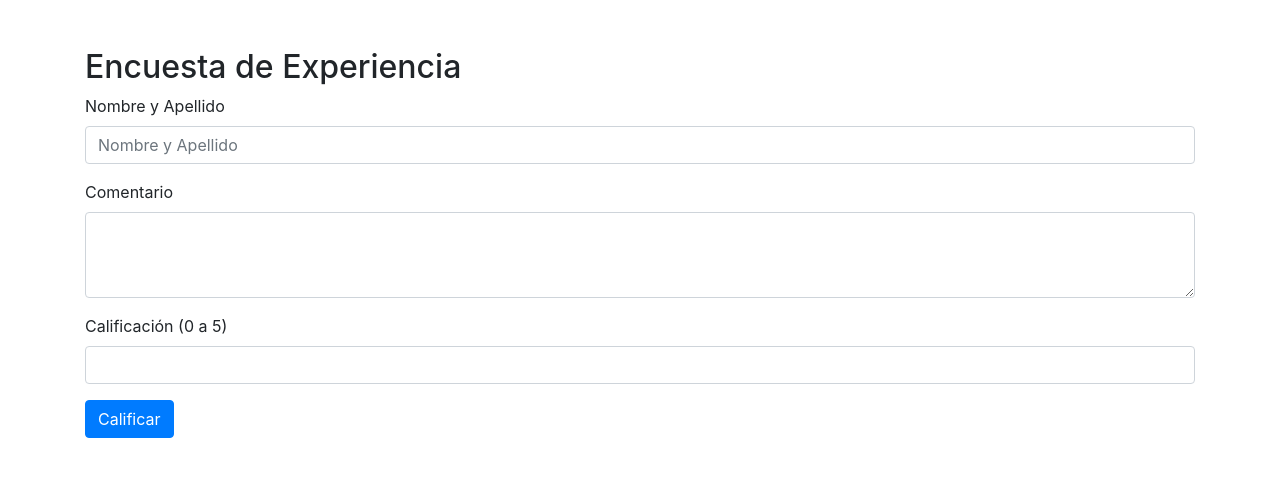
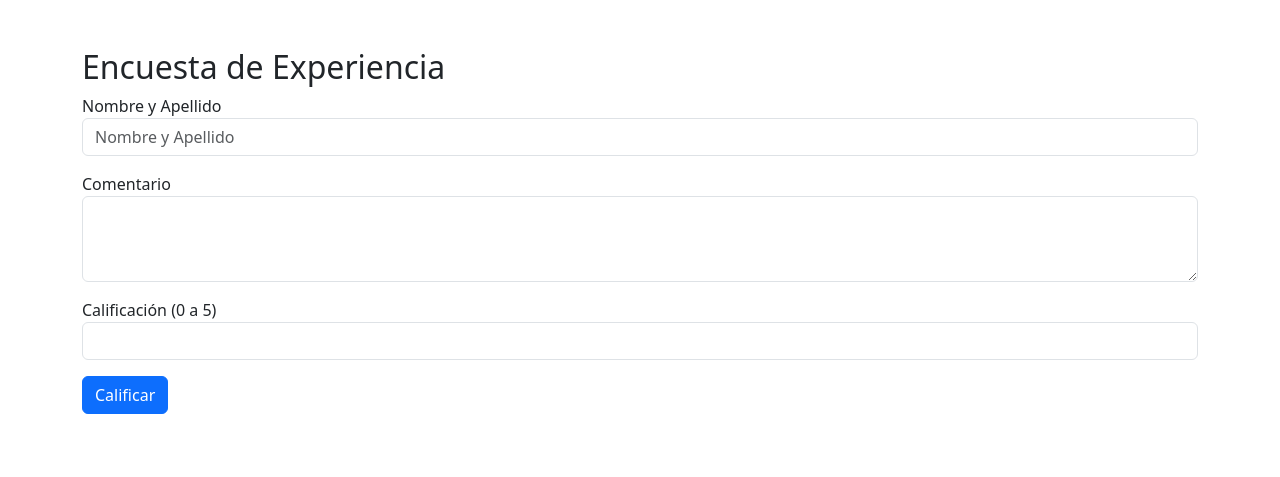
Before and after one commit to EdmundoVazquez-023/flask7b, a Flask app: page / in a window 1280 px wide. Shown: the top 477 px of the page. Run offline with Flask 3, Linux system fonts and the light colour scheme; some libraries are stand-ins or nearby versions.

Commit message:
Update app.html

```diff
--- a/templates/app.html
+++ b/templates/app.html
@@ -4,12 +4,16 @@
     <meta charset="UTF-8">
     <meta name="viewport" content="width=device-width, initial-scale=1.0">
     <title>Encuesta de Experiencia</title>
+
     <!-- Bootstrap CSS -->
-    <link href="https://stackpath.bootstrapcdn.com/bootstrap/4.5.2/css/bootstrap.min.css" rel="stylesheet">
+    <link href="https://cdn.jsdelivr.net/npm/bootstrap@5.3.3/dist/css/bootstrap.min.css" rel="stylesheet" integrity="sha384-QWTKZyjpPEjISv5WaRU9OFeRpok6YctnYmDr5pNlyT2bRjXh0JMhjY6hW+ALEwIH" crossorigin="anonymous">
+
     <!-- jQuery -->
-    <script src="https://code.jquery.com/jquery-3.5.1.min.js"></script>
+    <script src="https://code.jquery.com/jquery-3.7.1.min.js" integrity="sha256-/JqT3SQfawRcv/BIHPThkBvs0OEvtFFmqPF/lYI/Cxo=" crossorigin="anonymous"></script>
+
     <!-- jQuery Validation -->
-    <script src="https://cdn.jsdelivr.net/jquery.validation/1.19.2/jquery.validate.min.js"></script>
+    <script src="https://cdnjs.cloudflare.com/ajax/libs/jquery-validate/1.19.5/jquery.validate.min.js"></script>
+
     <style>
         .error {
             color: red;
@@ -20,15 +24,15 @@
     <div class="container mt-5">
         <h2>Encuesta de Experiencia</h2>
         <form id="experienceForm">
-            <div class="form-group">
+            <div class="form-group mb-3">
                 <label for="name">Nombre y Apellido</label>
                 <input type="text" class="form-control" id="name" name="name" placeholder="Nombre y Apellido" required>
             </div>
-            <div class="form-group">
+            <div class="form-group mb-3">
                 <label for="comment">Comentario</label>
                 <textarea class="form-control" id="comment" name="comment" rows="3" required></textarea>
             </div>
-            <div class="form-group">
+            <div class="form-group mb-3">
                 <label for="rating">Calificación (0 a 5)</label>
                 <input type="number" class="form-control" id="rating" name="rating" min="0" max="5" required>
             </div>
@@ -88,6 +92,6 @@
     </script>
 
     <!-- Bootstrap JS -->
-    <script src="https://stackpath.bootstrapcdn.com/bootstrap/4.5.2/js/bootstrap.min.js"></script>
+    <script src="https://cdn.jsdelivr.net/npm/bootstrap@5.3.3/dist/js/bootstrap.bundle.min.js" integrity="sha384-YvpcrYf0tY3lHB60NNkmXc5s9fDVZLESaAA55NDzOxhy9GkcIdslK1eN7N6jIeHz" crossorigin="anonymous"></script>
 </body>
 </html>
```
